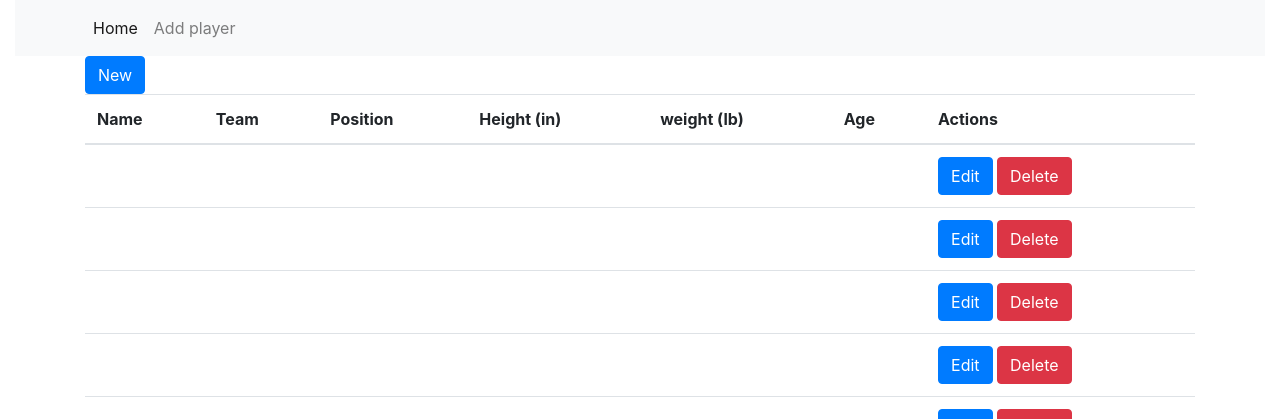
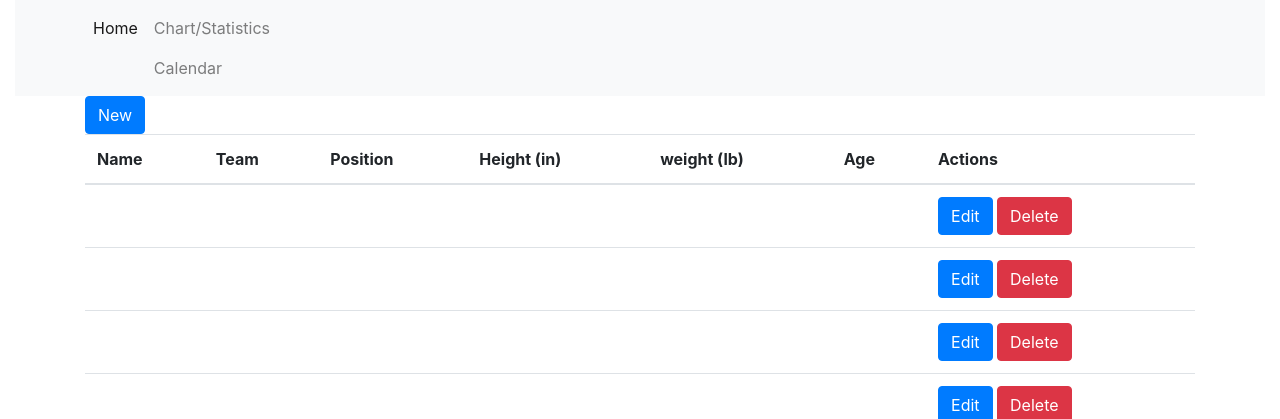
Before and after one commit to karthik892/is601-finalwebapplication, a Flask app: page / in a window 1280 px wide. Shown: the top 419 px of the page. Run offline with Flask 2, Linux system fonts and the light colour scheme; data comes from the database, SQL or seed files in the repository; some libraries are stand-ins or nearby versions.

Commit message:
Added links for new modules

```diff
--- a/app/templates/layout.html
+++ b/app/templates/layout.html
@@ -22,7 +22,8 @@
             <a class="nav-link" href="/#">Home <span class="sr-only">(current)</span></a>
           </li>
           <li class="nav-item">
-            <a class="nav-link" href="/new"> Add player</a>
+            <a class="nav-link" href="/chart_stats"> Chart/Statistics</a>
+            <a class="nav-link" href="/calendar"> Calendar</a>
           </li>
         </ul>
       </div>
```
